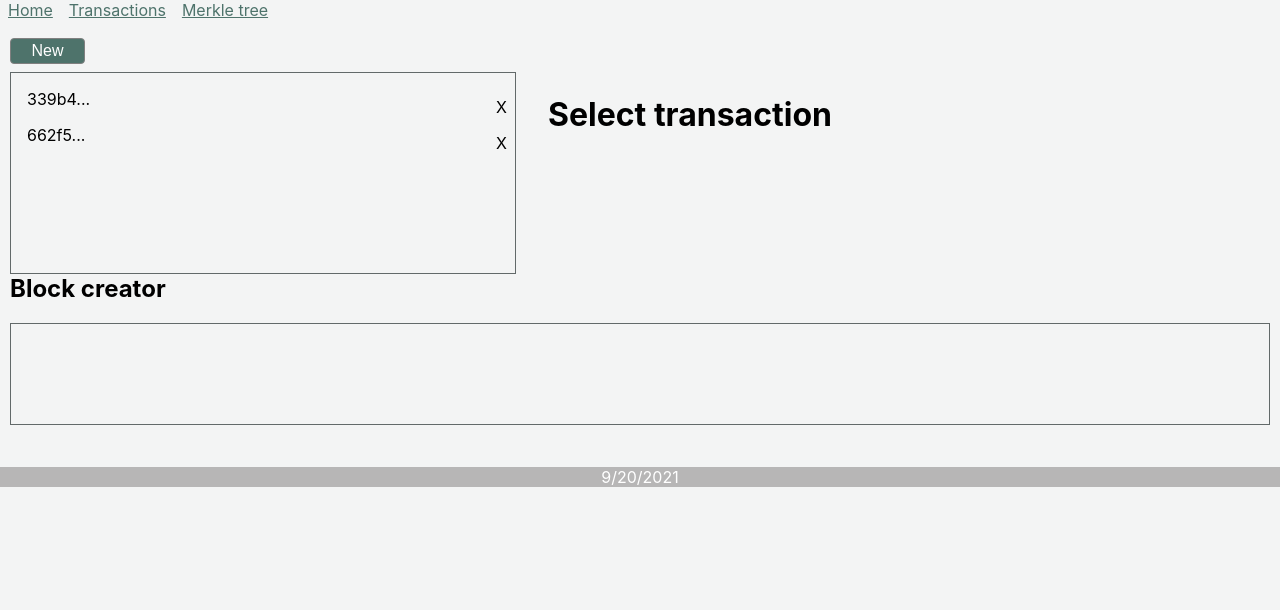
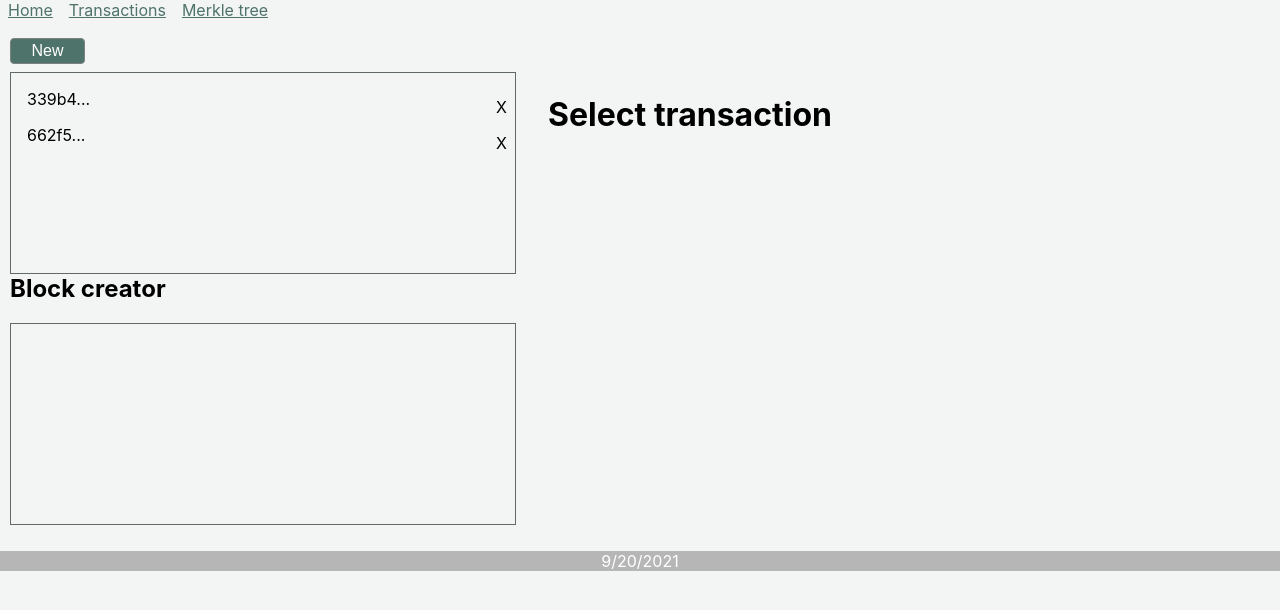
Before and after one commit to dejvids/blockchain-demo, a React (Create React App) app: page /trans in a window 1280 px wide. Shown: the top 610 px of the page. Built offline with nearby package versions, Linux system fonts and the light colour scheme.

Commit message:
minor fixes

```diff
--- a/src/components/Transactions/Transactions.tsx
+++ b/src/components/Transactions/Transactions.tsx
@@ -227,9 +227,10 @@ const Transactions: React.FC<TransactionsProps> = ({ transactionState, setTransa
                 </div>
                 <div className="row">
                     <h2>Block creator</h2>
+                    <div className="tx-list">
                         <Droppable droppableId="targetDroppable">
                             {(provided, snapshot) => (
-                            <ul className="border-light"
+                                <ul
                                     {...provided.droppableProps}
                                     ref={provided.innerRef}>
                                     {assignedTransactions.map((t, index) => {
@@ -249,6 +250,7 @@ const Transactions: React.FC<TransactionsProps> = ({ transactionState, setTransa
                                 </ul>)}
                         </Droppable>
                     </div>
+                </div>
             </DragDropContext>
         </div>
     );
```
Also changed, not shown: src/components/MerkleTree/MerkleTree/MerkleTree.tsx (+1 -6 lines). Lines whose indentation alone changed are shown as unchanged.
